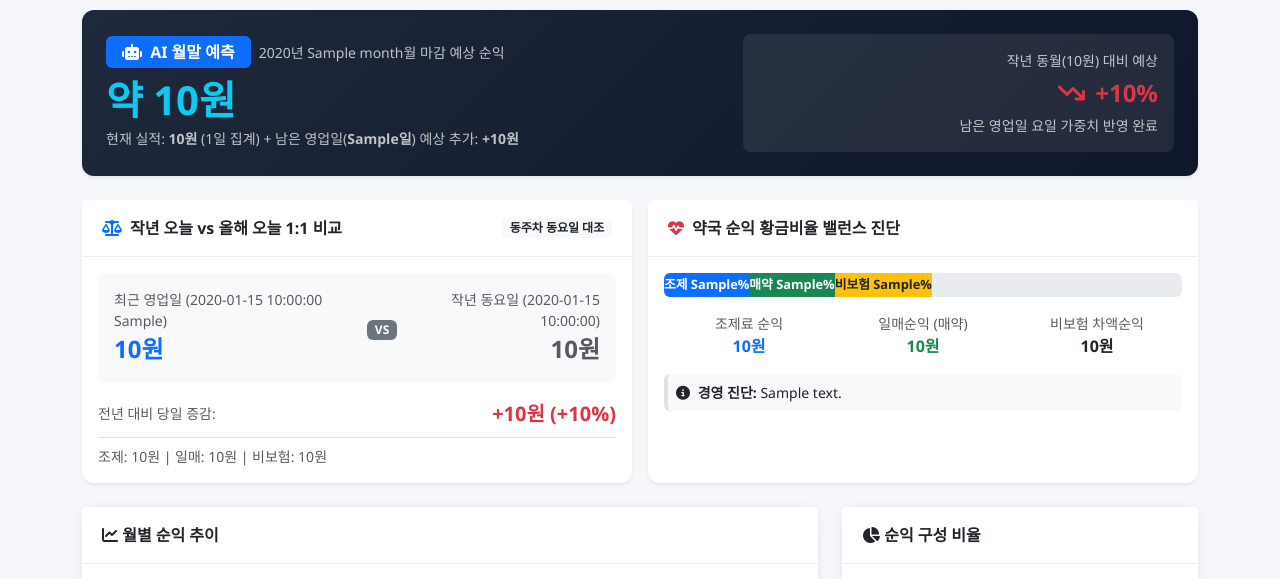
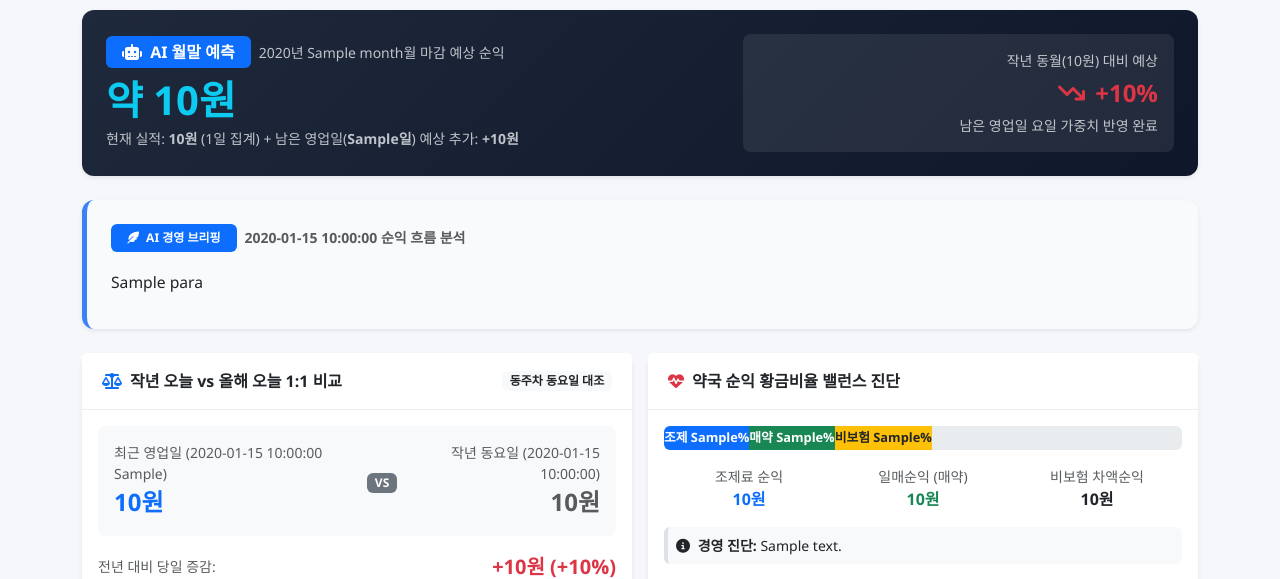
Before and after one commit to gokuroku720818/pharmacy-profit, a Flask app: template templates/dashboard.html in a window 1280 px wide. Shown: the part 251-830 px from the top of the page. Run offline with Flask 3, Linux system fonts and the light colour scheme; the template is opened without the code that fills it: most values are stand-ins (such as "Sample title", 1, 10 or a date in 2020); parts of the project's set-up code (start-up, migrations or seed data) failed here and were passed over.

Commit message:
대시보드: 시적이고 담백한 AI 경영 브리핑 리포트 추가

```diff
--- a/app.py
+++ b/app.py
@@ -240,6 +240,103 @@ def get_profit_balance_diagnosis(conn, user_id, year, month):
     }
 
 
+def get_ai_narrative_briefing(conn, user_id, current_month, forecast):
+    """대시보드: 시적이고 감성적인 AI 경영 브리핑 리포트 생성"""
+    latest_row = conn.execute(
+        'SELECT * FROM daily_profit WHERE user_id = ? ORDER BY date DESC LIMIT 1',
+        (user_id,)
+    ).fetchone()
+
+    if not latest_row:
+        return None
+
+    dt = datetime.date.fromisoformat(latest_row['date'])
+    dow = latest_row['day_of_week']
+    today_total = latest_row['total']
+    disp = latest_row['dispensing_fee']
+    daily = latest_row['daily_net_profit']
+    nim = latest_row['non_insurance_margin']
+
+    # 1. 지난주 같은 요일 비교 (7일 전)
+    prev_week_date = (dt - datetime.timedelta(days=7)).isoformat()
+    pw_row = conn.execute(
+        'SELECT total FROM daily_profit WHERE user_id = ? AND date = ?',
+        (user_id, prev_week_date)
+    ).fetchone()
+
+    # 2. 이번 달 누적 vs 지난달(전월) 동기 누적 비교
+    cur_month_prefix = f"{dt.year}-{dt.month:02d}"
+    cur_cum_row = conn.execute(
+        'SELECT COALESCE(SUM(total), 0) as cum FROM daily_profit WHERE user_id = ? AND date >= ? AND date <= ?',
+        (user_id, f"{cur_month_prefix}-01", latest_row['date'])
+    ).fetchone()
+    cur_cum = cur_cum_row['cum'] if cur_cum_row else today_total
+
+    prev_m_year = dt.year if dt.month > 1 else dt.year - 1
+    prev_m_month = dt.month - 1 if dt.month > 1 else 12
+    prev_m_prefix = f"{prev_m_year}-{prev_m_month:02d}"
+    prev_m_target_day = min(dt.day, calendar.monthrange(prev_m_year, prev_m_month)[1])
+
+    prev_cum_row = conn.execute(
+        'SELECT COALESCE(SUM(total), 0) as cum FROM daily_profit WHERE user_id = ? AND date >= ? AND date <= ?',
+        (user_id, f"{prev_m_prefix}-01", f"{prev_m_prefix}-{prev_m_target_day:02d}")
+    ).fetchone()
+    prev_cum = prev_cum_row['cum'] if prev_cum_row else 0
+
+    # 3. 작년 동월 동기 누적 비교
+    last_y_prefix = f"{dt.year - 1}-{dt.month:02d}"
+    last_y_cum_row = conn.execute(
+        'SELECT COALESCE(SUM(total), 0) as cum FROM daily_profit WHERE user_id = ? AND date >= ? AND date <= ?',
+        (user_id, f"{last_y_prefix}-01", f"{last_y_prefix}-{dt.day:02d}")
+    ).fetchone()
+    last_y_cum = last_y_cum_row['cum'] if last_y_cum_row else 0
+
+    paragraphs = []
+
+    # 단락 1: 오늘 성과 및 지난주 동요일 비교
+    p1 = f"<strong>오늘 우리 약국의 순익은 {today_total:,}원입니다.</strong>"
+    if pw_row and pw_row['total'] > 0:
+        pw_diff = today_total - pw_row['total']
+        pw_pct = round((pw_diff / pw_row['total']) * 100, 1)
+        dir_txt = "증가하며" if pw_diff >= 0 else "기록하며"
+        badge_color = "text-success" if pw_diff >= 0 else "text-danger"
+        p1 += f" 지난주 같은 {dow}요일({pw_row['total']:,}원) 대비 <strong class='{badge_color}'>{pw_pct:+,}% {dir_txt}</strong> 주간 흐름을 힘차게 견인했습니다."
+    else:
+        p1 += f" 이번 주 {dow}요일 순익 흐름을 안정적으로 이어갔습니다."
+    p1 += f" 조제료 {disp:,}원과 함께 매약 순익 {daily:,}원, 비보험 약가차액 {nim:,}원이 조화롭게 어우러진 하루입니다."
+    paragraphs.append(p1)
+
+    # 단락 2: 지난달 및 작년 비교
+    p2_items = []
+    if prev_cum > 0:
+        m_diff = cur_cum - prev_cum
+        m_pct = round((m_diff / prev_cum) * 100, 1)
+        m_status = "앞서 달리고 있으며" if m_diff >= 0 else "조금 신중한 흐름이며"
+        m_color = "text-success" if m_diff >= 0 else "text-danger"
+        p2_items.append(f"<strong>지난달({prev_m_month}월) 같은 시점 누적 대비 <span class='{m_color}'>{m_pct:+,}%</span></strong> {m_status}")
+
+    if last_y_cum > 0:
+        y_diff = cur_cum - last_y_cum
+        y_pct = round((y_diff / last_y_cum) * 100, 1)
+        y_status = "더 단단해진 성장세" if y_diff >= 0 else "안정적인 방어선"
+        y_color = "text-success" if y_diff >= 0 else "text-danger"
+        p2_items.append(f"<strong>작년 {dt.month}월 동기 대비 <span class='{y_color}'>{y_pct:+,}%</span></strong> {y_status}를 보여줍니다")
+
+    if p2_items:
+        paragraphs.append("시야를 넓혀보면, " + ", ".join(p2_items) + ".")
+
+    # 단락 3: 월말 고지 전망
+    forecast_total = forecast.get('forecast_total', 0) if forecast else 0
+    if forecast_total > 0:
+        forecast_man = int(forecast_total / 10000)
+        paragraphs.append(f"현재 페이스를 유지한다면 이번 {dt.month}월은 <strong>월말 예상 순익 약 {forecast_man:,}만 원 고지</strong>를 달성할 것으로 전망됩니다. 오늘도 묵묵히 자리를 지키며 일궈내신 소중한 성과입니다.")
+
+    return {
+        'date_title': f"{dt.month}월 {dt.day}일 ({dow})",
+        'paragraphs': paragraphs
+    }
+
+
 # ==========================================
 # 🔑 인증 라우트 (회원가입, 로그인, 로그아웃)
 # ==========================================
@@ -356,6 +453,7 @@ def dashboard():
     forecast = get_month_forecast(conn, user_id, current_month['year'], current_month['month'])
     yoy_day = get_yoy_day_comparison(conn, user_id)
     balance = get_profit_balance_diagnosis(conn, user_id, current_month['year'], current_month['month'])
+    narrative_briefing = get_ai_narrative_briefing(conn, user_id, current_month, forecast)
 
     conn.close()
 
@@ -366,7 +464,8 @@ def dashboard():
                            year_compare=year_compare,
                            forecast=forecast,
                            yoy_day=yoy_day,
-                           balance=balance)
+                           balance=balance,
+                           narrative_briefing=narrative_briefing)
 
 
 @app.route('/input', methods=['GET', 'POST'])
--- a/templates/dashboard.html
+++ b/templates/dashboard.html
@@ -73,6 +73,23 @@
                     <span class="small text-light opacity-75 d-block mt-1">남은 영업일 요일 가중치 반영 완료</span>
                 </div>
             </div>
+        </div>
+    </div>
+</div>
+{% endif %}
+
+<!-- 📜 AI 경영 브리핑 리포트 -->
+{% if narrative_briefing %}
+<div class="card border-0 shadow-sm mb-4" style="background: #f8fafc; border-left: 5px solid #3b82f6 !important;">
+    <div class="card-body p-4">
+        <div class="d-flex align-items-center gap-2 mb-3">
+            <span class="badge bg-primary px-3 py-2"><i class="fas fa-feather-alt me-1"></i> AI 경영 브리핑</span>
+            <span class="text-muted small fw-bold">{{ narrative_briefing.date_title }} 순익 흐름 분석</span>
+        </div>
+        <div class="text-dark" style="line-height: 1.85; font-size: 0.98rem;">
+            {% for para in narrative_briefing.paragraphs %}
+            <p class="mb-2">{{ para|safe }}</p>
+            {% endfor %}
         </div>
     </div>
 </div>
```
